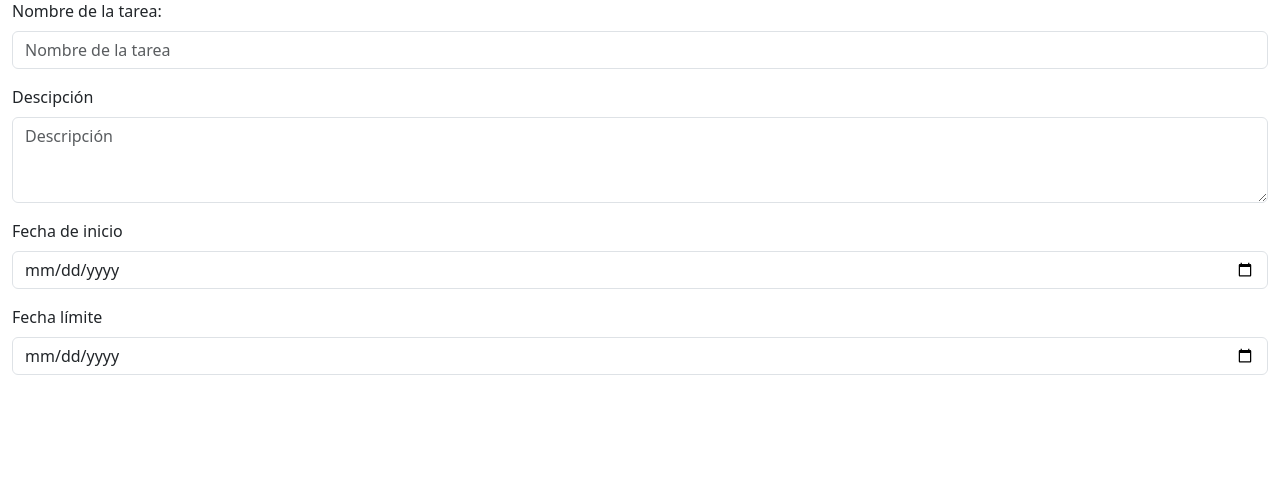
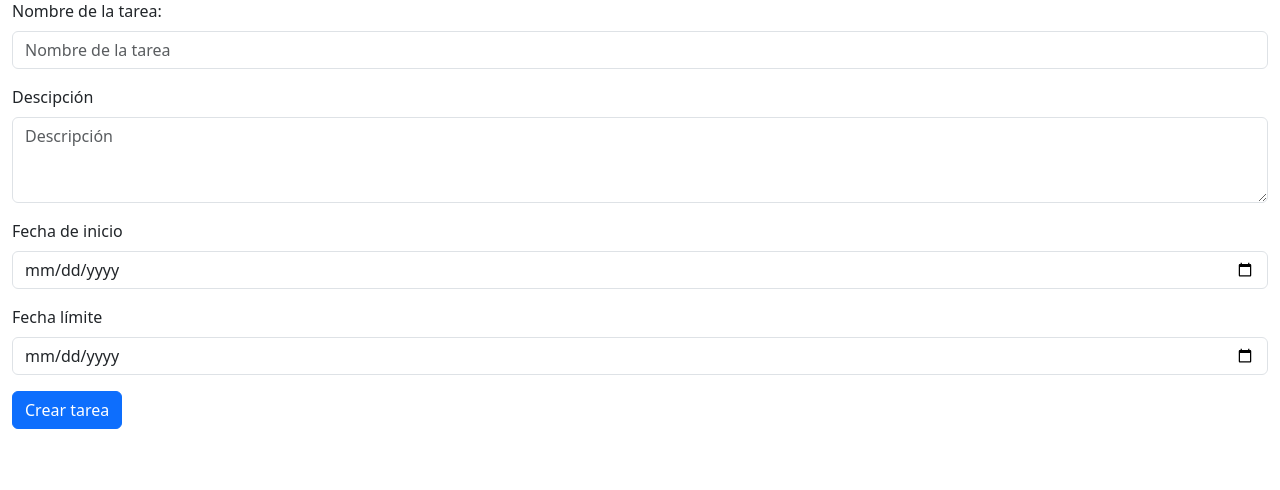
Before and after one commit to Mikkel-14/ProyectoVyV, a Django app: page /proyectos/1/tareas/nueva in a window 1280 px wide. Shown: the part 53-543 px from the top of the page. Run offline with Django 4.2, Linux system fonts and the light colour scheme; data comes from the database, SQL or seed files in the repository; both versions use the stored data as it was after the commit; some libraries are stand-ins or nearby versions.

Commit message:
Update: Creacion de tareas
Co-authored-by: Mahatma-Quijano <Mahatma-Quijano@users.noreply.github.com>

```diff
--- a/tareas/templates/crear_tarea.html
+++ b/tareas/templates/crear_tarea.html
@@ -51,7 +51,7 @@
         <label for="fecha_limite" class="form-label">Fecha límite:</label>
         <input type="date" class="form-control" id="fecha_limite" min={{ fecha_siguiente|date:"Y-m-d" }}>
     </div> -->
-    <form action="/nueva/" method="POST">
+    <form action={% url 'crearTarea' proyecto.id %} method="POST">
         {% csrf_token %}
         <div class="mb-3">
             <label for="{{ form.nombre_tarea.id_for_label }}"
@@ -81,6 +81,7 @@
             </label>
            {{ form.fecha_limite }}
         </div>
+        <input class="btn btn-primary" type="submit" value="Crear tarea">
     </form>
 </section>
 
--- a/tareas/views.py
+++ b/tareas/views.py
@@ -1,22 +1,36 @@
-from django.shortcuts import render
+from django.shortcuts import render, redirect
 from django.http import HttpResponse
-from diagrama_gantt.models import Proyecto
+from diagrama_gantt.models import Proyecto, Tarea
 from datetime import datetime, timedelta
 from .forms import IngresoTarea
 
 # Create your views here.
 def crear_tarea(request, id_proyecto):
-    if request.method == 'GET':
-        proyecto = Proyecto.objects.get(id=id_proyecto)
-        fecha_hoy = datetime.now().date()
+    proyecto = Proyecto.objects.get(id=id_proyecto)
+    if request.method == 'POST':
+        formulario = IngresoTarea(request.POST)
+        if formulario.is_valid():
+            nombre_tarea = formulario.cleaned_data['nombre_tarea']
+            descripcion = formulario.cleaned_data['descripcion']
+            fecha_inicio = formulario.cleaned_data['fecha_inicio']
+            fecha_limite = formulario.cleaned_data['fecha_limite']
+            #creamos la tarea en la BD
+            nueva_tarea = Tarea(
+                nombre_tarea=nombre_tarea,
+                fecha_inicial=fecha_inicio,
+                fecha_limite=fecha_limite,
+                proyecto=proyecto,
+                esta_completado=False
+            )
+            nueva_tarea.save()
+            return redirect('gantt', proyecto.id)
+    else:
         form = IngresoTarea()
-    data = {
-        'form': form,
-        'proyecto': proyecto,
-        'fecha_hoy': fecha_hoy,
-        'fecha_siguiente': fecha_hoy + timedelta(days=1)    # TODO JavaScript
-    }
-    return render(request, 'crear_tarea.html', data)
+        data = {
+            'form': form,
+            'proyecto': proyecto
+        }
+        return render(request, 'crear_tarea.html', data)
 
 def ver_tarea(request, id_proyecto, id_tarea):
     return HttpResponse(f"Ver tarea {id_tarea}")
```
Also changed, not shown: db.sqlite3.
